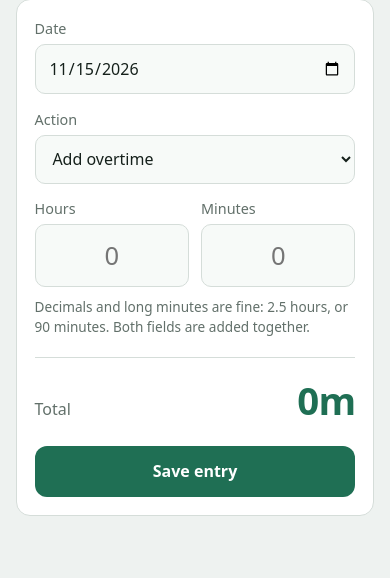
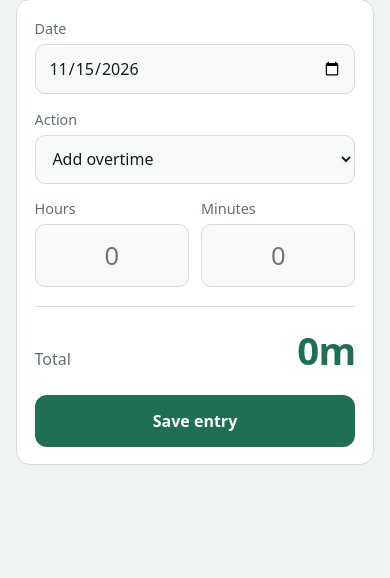
Before and after one commit to erikpersson0884/overtime, a Flask app: page / in a window 390 px wide. Shown: the part 118-696 px from the top of the page. Run offline with Flask 3, Linux system fonts and the light colour scheme; the visitor is signed in with stand-in values (Sample User, id 1); data that the repository does not hold is empty; parts of the project's set-up code (start-up, migrations or seed data) failed here and were passed over.

Commit message:
made log page small to fit on mobile without scrolling

```diff
--- a/templates/log.html
+++ b/templates/log.html
@@ -29,7 +29,7 @@
              value="{{ form.minutes }}" autocomplete="off">
     </div>
   </div>
-  <p class="hint">Decimals and long minutes are fine: 2.5 hours, or 90 minutes. Both fields are added together.</p>
+  <!-- <p class="hint">Decimals and long minutes are fine: 2.5 hours, or 90 minutes. Both fields are added together.</p> -->
 
   <div class="total" aria-live="polite">
     <span class="total-label">Total</span>
```
